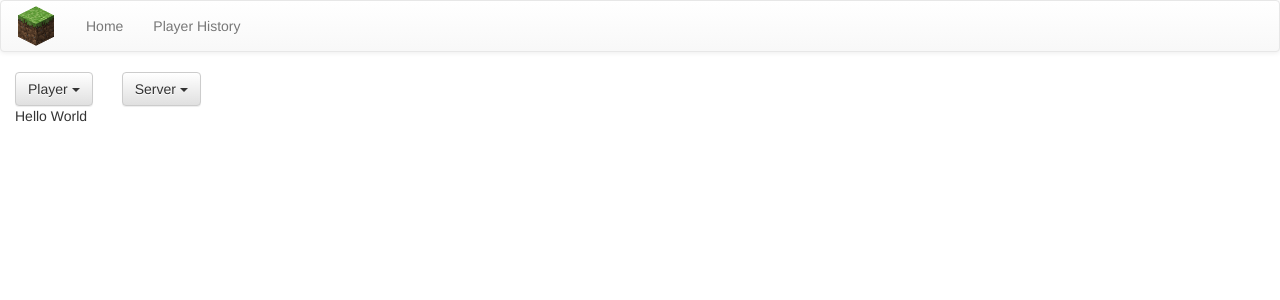
After one commit to NationCraft/MinecraftSite, a Flask app: page /player_log/ in a window 1280 px wide. The commit adds this page. Shown: the top 300 px of the page. Run offline with Flask 2, Linux system fonts and the light colour scheme; data that the repository does not hold is empty; some libraries are stand-ins or nearby versions.

Commit message:
first commit

```diff
--- a/__init__.py
+++ b/__init__.py
@@ -1,8 +1,11 @@
-from flask import Flask, render_template
+from flask import Flask, render_template, request
 import minecraftstats as mc
 from pymongo import MongoClient
 
 app = Flask(__name__)
+client = MongoClient('localhost', 27017)
+db = client.minecraft_logger
+db_log = db.session_log
 
 
 @app.route('/')
@@ -15,11 +18,34 @@ def main():
         beta_server_online = False
 
     return render_template('main.html',
-                           title='NationCraft Server Status',
                            beta_users_connected=beta_status.players.online,
                            beta_player_list=beta_player_list,
                            beta_server_online=beta_server_online)
 
 
+@app.route('/player_log/')
+@app.route('/player_log/<playername>')
+def player_log(playername=None):
+    player_list = []
+    server_list = []
+    player_selected = playername
+    server_selected = None
+    log_data = db_log.find()
+    for i in log_data:
+        if not i['username'] in player_list:
+            player_list.append(i['username'])
+        if not i['server'] in server_list:
+            server_list.append(i['server'])
+    return render_template('player_log.html',
+                           player_list=player_list,
+                           server_list=server_list,
+                           player_selected=player_selected)
+
+'''
+@app.route('/player_log/<playername>')
+def player_log(playername):
+    render_template('player_log.html')
+'''
+
 if __name__ == '__main__':
     app.run(debug=True)
--- a/contributors.txt
+++ /dev/null
@@ -1 +0,0 @@
-Daniel Braun
--- a/templates/header.html
+++ b/templates/header.html
@@ -4,7 +4,7 @@
     <meta charset="UTF-8">
     <meta name="viewport" content="width=device-width, initial-scale=1">
 
-    <title>{{ title }}</title>
+    <title>NationCraft Server Status</title>
 
     <link rel="stylesheet" href="https://maxcdn.bootstrapcdn.com/bootstrap/3.3.6/css/bootstrap.min.css" integrity="sha384-1q8mTJOASx8j1Au+a5WDVnPi2lkFfwwEAa8hDDdjZlpLegxhjVME1fgjWPGmkzs7" crossorigin="anonymous">
     <link rel="stylesheet" href="https://maxcdn.bootstrapcdn.com/bootstrap/3.3.6/css/bootstrap-theme.min.css" integrity="sha384-fLW2N01lMqjakBkx3l/M9EahuwpSfeNvV63J5ezn3uZzapT0u7EYsXMjQV+0En5r" crossorigin="anonymous">
@@ -30,7 +30,7 @@
     <div class="collapse navbar-collapse" id="bs-navbar-collapse-1">
       <ul class="nav navbar-nav">
           <li><a href="/">Home</a></li>
-          <li><a href="/">Player History</a></li>
+          <li><a href="/player_log">Player History</a></li>
       </ul>
     </div><!-- /.navbar-collapse -->
   </div><!-- /.container-fluid -->
--- /dev/null
+++ b/templates/player_log.html
@@ -0,0 +1,7 @@
+{% extends "player_log_header.html" %}
+
+{% block logbody %}
+
+Hello World
+
+{% endblock %}
--- /dev/null
+++ b/templates/player_log_header.html
@@ -0,0 +1,38 @@
+{% extends "header.html" %}
+
+{% block body %}
+
+<div class="row">
+  <div class="dropdown col-xs-4 col-sm-2 col-md-1">
+    <button class="btn btn-default dropdown-toggle" type="button" id="dropdownPlayerMenu" data-toggle="dropdown" aria-haspopup="true" aria-expanded="true">
+      {% if player_selected == None %}
+        Player
+      {% else %}
+        {{ player_selected }}
+      {% endif %}
+      <span class="caret"></span>
+    </button>
+    <ul class="dropdown-menu" aria-labelledby="dropdownPlayerMenu">
+      <li><a href="/player_log/All Players">All Players</a></li>
+      {% for player in player_list %}
+        <li><a href="/player_log/{{ player }}">{{ player }}</a> </li>
+      {% endfor %}
+    </ul>
+  </div>
+
+  <div class="dropdown col-xs-4 col-sm-2 col-md-1">
+    <button class="btn btn-default dropdown-toggle" type="button" id="dropdownServerMenu" data-toggle="dropdown" aria-haspopup="true" aria-expanded="true">
+      Server
+      <span class="caret"></span>
+    </button>
+    <ul class="dropdown-menu" aria-labelledby="dropdownServerMenu">
+      {% for server in server_list %}
+        <li><a href="#">{{ server }}</a> </li>
+      {% endfor %}
+    </ul>
+  </div>
+</div>
+
+{% block logbody %}{% endblock %}
+
+{% endblock %}
```
Also changed, not shown: README.md (added).
